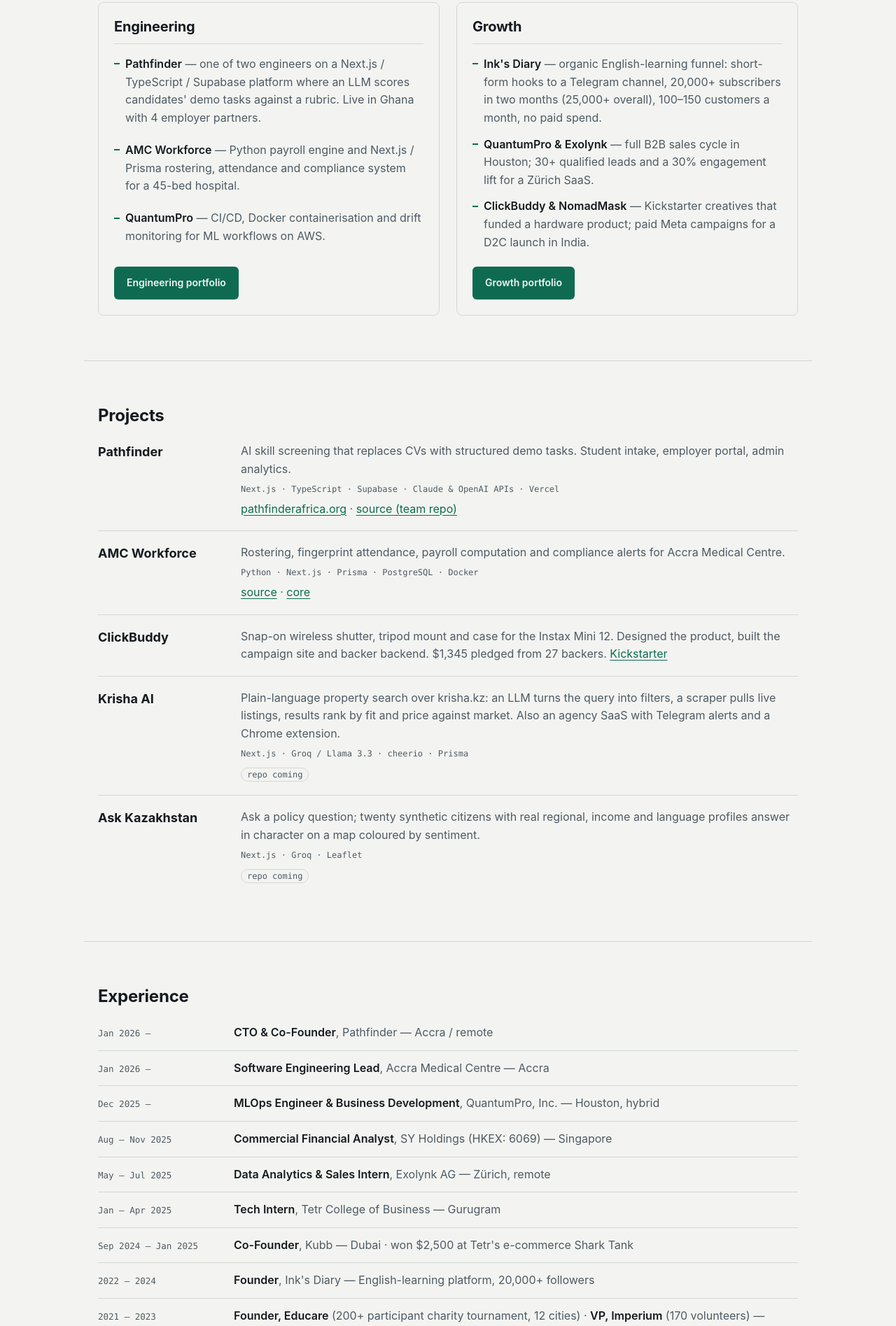
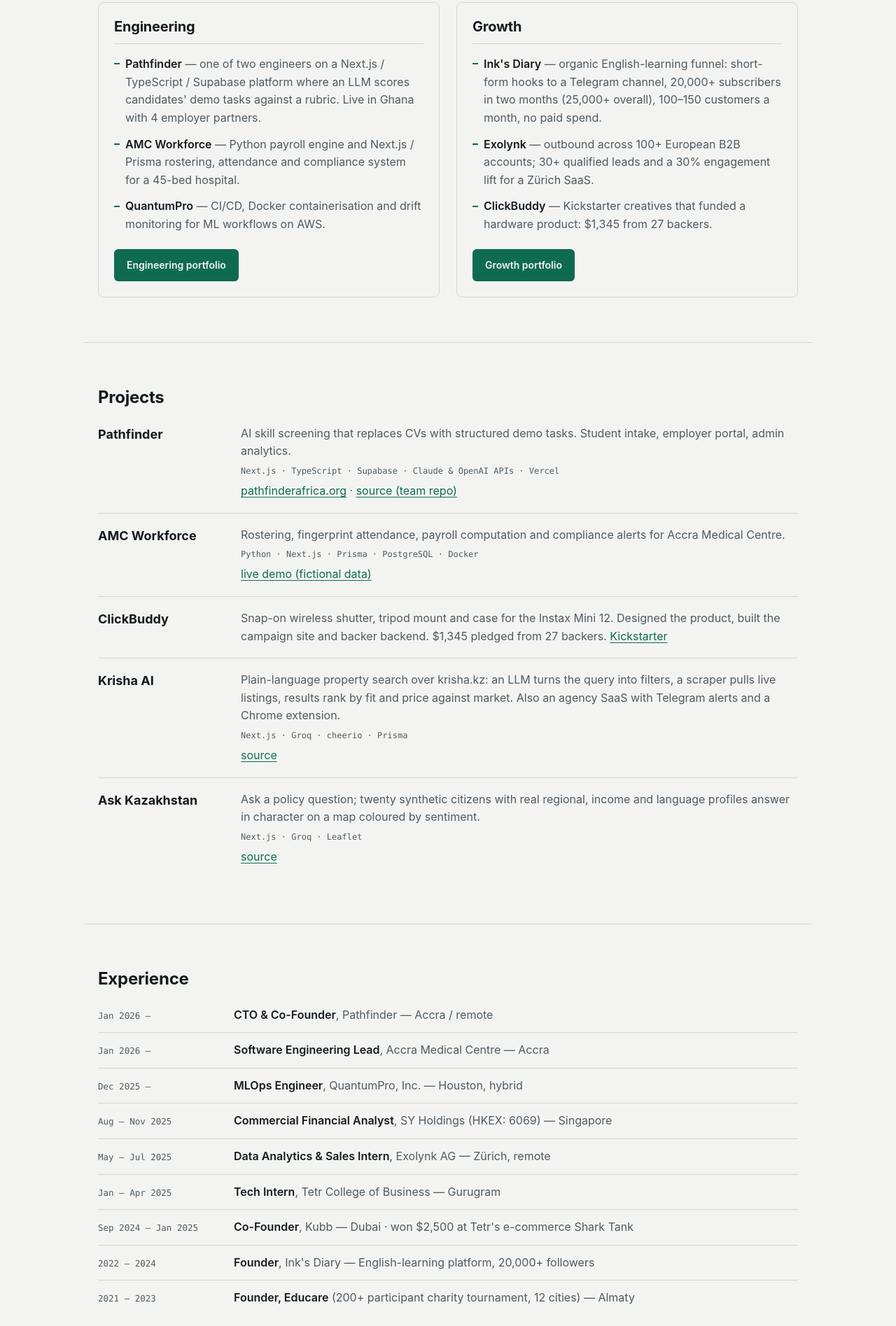
Before and after one commit to shokaninkar/shokaninkar.github.io, a plain HTML site: page index.html in a window 1280 px wide. Shown: the part 905-2800 px from the top of the page at 70% size. Drawn offline with Linux system fonts and the light colour scheme.

Commit message:
Bring homepage in line with verified facts; fix dead and placeholder links
Co-Authored-By: Claude Opus 5.5 <noreply@anthropic.com>

```diff
--- a/index.html
+++ b/index.html
@@ -63,7 +63,7 @@
       <div class="intro-text">
         <p class="label">AI engineer · full-stack · sales &amp; growth</p>
         <h1 id="intro-h">I ship production AI systems, then go sell them.</h1>
-        <p class="lede">CTO and co-founder of <a href="https://pathfinderafrica.org">Pathfinder</a>, an AI hiring platform live in Ghana. Engineering lead on a workforce system for a 180-staff medical centre in Accra. MLOps engineer at QuantumPro in Houston. Before that: B2B pipelines in Zürich and Singapore, and an organic funnel that reached 25,000 Telegram subscribers in two months.</p>
+        <p class="lede">CTO and co-founder of <a href="https://pathfinderafrica.org">Pathfinder</a>, an AI hiring platform live in Ghana. Engineering lead on a workforce system for a 180-staff medical centre in Accra. MLOps engineer at QuantumPro in Houston. Before that: B2B outbound in Zürich, financial analysis in Singapore, and an organic funnel that reached 20,000+ Telegram subscribers in two months.</p>
         <p class="open"><span class="dot" aria-hidden="true"></span>Statistics and Computing at Kenyon College · open to remote roles, or on-site in New York or San Francisco</p>
       </div>
       <picture class="headshot">
@@ -107,8 +107,8 @@
           <h3>Growth</h3>
           <ul>
             <li><strong>Ink's Diary</strong> — organic English-learning funnel: short-form hooks to a Telegram channel, 20,000+ subscribers in two months (25,000+ overall), 100–150 customers a month, no paid spend.</li>
-            <li><strong>QuantumPro &amp; Exolynk</strong> — full B2B sales cycle in Houston; 30+ qualified leads and a 30% engagement lift for a Zürich SaaS.</li>
-            <li><strong>ClickBuddy &amp; NomadMask</strong> — Kickstarter creatives that funded a hardware product; paid Meta campaigns for a D2C launch in India.</li>
+            <li><strong>Exolynk</strong> — outbound across 100+ European B2B accounts; 30+ qualified leads and a 30% engagement lift for a Zürich SaaS.</li>
+            <li><strong>ClickBuddy</strong> — Kickstarter creatives that funded a hardware product: $1,345 from 27 backers.</li>
           </ul>
           <a class="button" href="https://claude.ai/artifact/CV8nWXr8yZ4RsmWo6Xf52W">Growth portfolio</a>
         </article>
@@ -124,7 +124,7 @@
         </div>
         <div>
           <dt>AMC Workforce</dt>
-          <dd>Rostering, fingerprint attendance, payroll computation and compliance alerts for Accra Medical Centre. <span class="stack">Python · Next.js · Prisma · PostgreSQL · Docker</span> <a href="https://github.com/ingkarshokanbmt2028-creator/amc-workforce">source</a> · <a href="https://github.com/Inkar-s-workspace/workforce-core">core</a></dd>
+          <dd>Rostering, fingerprint attendance, payroll computation and compliance alerts for Accra Medical Centre. <span class="stack">Python · Next.js · Prisma · PostgreSQL · Docker</span> <a href="https://scalekind-demo.vercel.app">live demo (fictional data)</a></dd>
         </div>
         <div>
           <dt>ClickBuddy</dt>
@@ -132,11 +132,11 @@
         </div>
         <div>
           <dt>Krisha AI</dt>
-          <dd>Plain-language property search over krisha.kz: an LLM turns the query into filters, a scraper pulls live listings, results rank by fit and price against market. Also an agency SaaS with Telegram alerts and a Chrome extension. <span class="stack">Next.js · Groq / Llama 3.3 · cheerio · Prisma</span> <span class="soon">repo coming</span></dd>
+          <dd>Plain-language property search over krisha.kz: an LLM turns the query into filters, a scraper pulls live listings, results rank by fit and price against market. Also an agency SaaS with Telegram alerts and a Chrome extension. <span class="stack">Next.js · Groq · cheerio · Prisma</span> <a href="https://github.com/shokaninkar/krisha-ai">source</a></dd>
         </div>
         <div>
           <dt>Ask Kazakhstan</dt>
-          <dd>Ask a policy question; twenty synthetic citizens with real regional, income and language profiles answer in character on a map coloured by sentiment. <span class="stack">Next.js · Groq · Leaflet</span> <span class="soon">repo coming</span></dd>
+          <dd>Ask a policy question; twenty synthetic citizens with real regional, income and language profiles answer in character on a map coloured by sentiment. <span class="stack">Next.js · Groq · Leaflet</span> <a href="https://github.com/shokaninkar/ask-kazakhstan">source</a></dd>
         </div>
       </dl>
     </section>
@@ -146,13 +146,13 @@
       <ol class="timeline">
         <li><span class="when">Jan 2026 –</span><span class="what"><strong>CTO &amp; Co-Founder</strong>, Pathfinder — Accra / remote</span></li>
         <li><span class="when">Jan 2026 –</span><span class="what"><strong>Software Engineering Lead</strong>, Accra Medical Centre — Accra</span></li>
-        <li><span class="when">Dec 2025 –</span><span class="what"><strong>MLOps Engineer &amp; Business Development</strong>, QuantumPro, Inc. — Houston, hybrid</span></li>
+        <li><span class="when">Dec 2025 –</span><span class="what"><strong>MLOps Engineer</strong>, QuantumPro, Inc. — Houston, hybrid</span></li>
         <li><span class="when">Aug – Nov 2025</span><span class="what"><strong>Commercial Financial Analyst</strong>, SY Holdings (HKEX: 6069) — Singapore</span></li>
         <li><span class="when">May – Jul 2025</span><span class="what"><strong>Data Analytics &amp; Sales Intern</strong>, Exolynk AG — Zürich, remote</span></li>
         <li><span class="when">Jan – Apr 2025</span><span class="what"><strong>Tech Intern</strong>, Tetr College of Business — Gurugram</span></li>
         <li><span class="when">Sep 2024 – Jan 2025</span><span class="what"><strong>Co-Founder</strong>, Kubb — Dubai · won $2,500 at Tetr's e-commerce Shark Tank</span></li>
         <li><span class="when">2022 – 2024</span><span class="what"><strong>Founder</strong>, Ink's Diary — English-learning platform, 20,000+ followers</span></li>
-        <li><span class="when">2021 – 2023</span><span class="what"><strong>Founder, Educare</strong> (200+ participant charity tournament, 12 cities) · <strong>VP, Imperium</strong> (170 volunteers) — Almaty</span></li>
+        <li><span class="when">2021 – 2023</span><span class="what"><strong>Founder, Educare</strong> (200+ participant charity tournament, 12 cities) — Almaty</span></li>
       </ol>
     </section>
 
@@ -160,7 +160,7 @@
       <div>
         <h2 id="education-h">Education</h2>
         <ul class="plain">
-          <li><strong>Kenyon College</strong>, Gambier, Ohio — BA Statistics, enrolled 2026</li>
+          <li><strong>Kenyon College</strong>, Gambier, Ohio — B.A. Statistics and Computing, expected May 2028</li>
           <li>Digital Marketing Strategy, University of Illinois Urbana-Champaign (2023) · Leadership &amp; Management Essentials, Purdue (2021)</li>
         </ul>
       </div>
```
